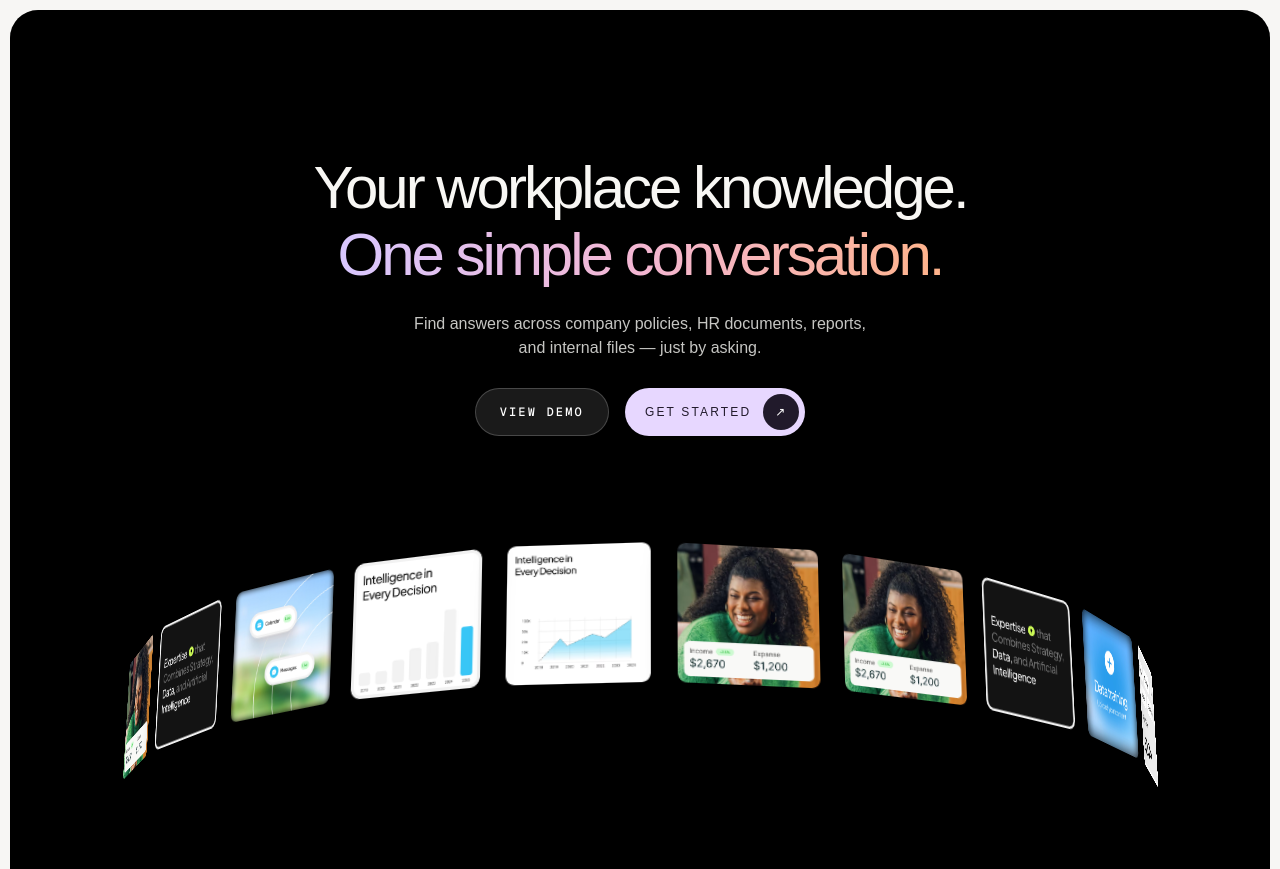
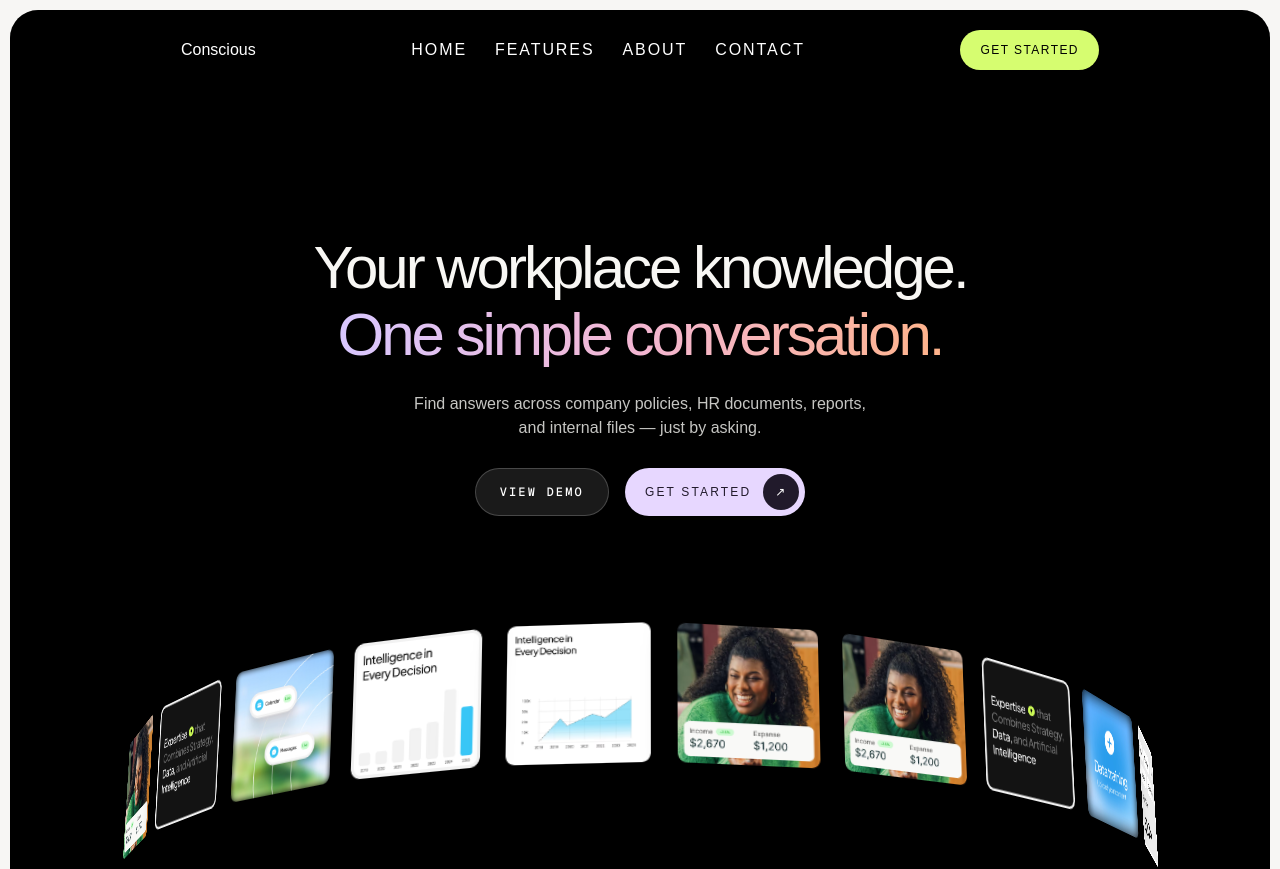
Before and after one commit to saketgoswami09/personal-knowledge-assistant, a Next.js app: page / in a window 1280 px wide. Shown: the top 869 px of the page. Built offline with nearby package versions, Linux system fonts and the light colour scheme.

Commit message:
feat: build navbar

```diff
--- a/app/components/landing/Hero.tsx
+++ b/app/components/landing/Hero.tsx
@@ -3,10 +3,9 @@
 import { useLayoutEffect, useRef } from "react";
 import gsap from "gsap";
 
-// import Navbar from "./Navbar";
+import Navbar from "./Navbar";
 
 import HeroCards from "./HeroCards";
-import heroSky from "./sykbg.jpg";
 
 const Hero = () => {
   const heroContentRef = useRef<HTMLDivElement | null>(null);
@@ -38,10 +37,12 @@ const Hero = () => {
 
   return (
     <div className="bg-[#F7F6F4] p-2.5">
+
       <section
         className="relative flex min-h-screen flex-col items-center overflow-hidden rounded-[28px] bg-cover bg-center text-center"
 
       >
+             <Navbar/>
         {/* Dark overlay */}
         <div className="absolute inset-0 z-0 bg-black" />
 
--- /dev/null
+++ b/app/components/landing/Navbar.tsx
@@ -0,0 +1,69 @@
+"use client";
+
+import { useLayoutEffect, useRef } from "react";
+import gsap from "gsap";
+
+const Navbar = () => {
+  const navRef = useRef<HTMLElement | null>(null);
+
+  useLayoutEffect(() => {
+    const ctx = gsap.context(() => {
+      gsap.fromTo(
+        ".nav-animate",
+        {
+          opacity: 0,
+          y: -12,
+          scale: 0.95,
+        },
+        {
+          opacity: 1,
+          y: 0,
+          scale: 1,
+          duration: 0.8,
+          ease: "power3.out",
+          stagger: 0.08,
+        },
+      );
+    }, navRef);
+
+    return () => ctx.revert();
+  }, []);
+
+  return (
+    <nav
+      ref={navRef}
+      className="relative z-50 mx-auto flex w-full max-w-[950px] items-center justify-between px-4 py-5 font-geist-mono text-[16px] text-white"
+    >
+      {/* Logo */}
+      <div className="nav-animate flex items-center gap-2 font-normal">
+        <span>Conscious</span>
+      </div>
+
+      {/* Links */}
+      <div className="flex items-center gap-7 uppercase tracking-[0.12em]">
+        <a className="nav-animate" href="#">
+          Home
+        </a>
+
+        <a className="nav-animate" href="#">
+          FEATURES
+        </a>
+
+        <a className="nav-animate" href="#">
+          ABOUT
+        </a>
+
+        <a className="nav-animate flex items-center gap-2" href="#">
+          CONTACT
+        </a>
+      </div>
+
+      {/* CTA */}
+      <button className="nav-animate rounded-full bg-[#d6fd70] px-5 py-3 text-xs font-normal uppercase tracking-[0.12em] text-black">
+        GET STARTED
+      </button>
+    </nav>
+  );
+};
+
+export default Navbar;
```
